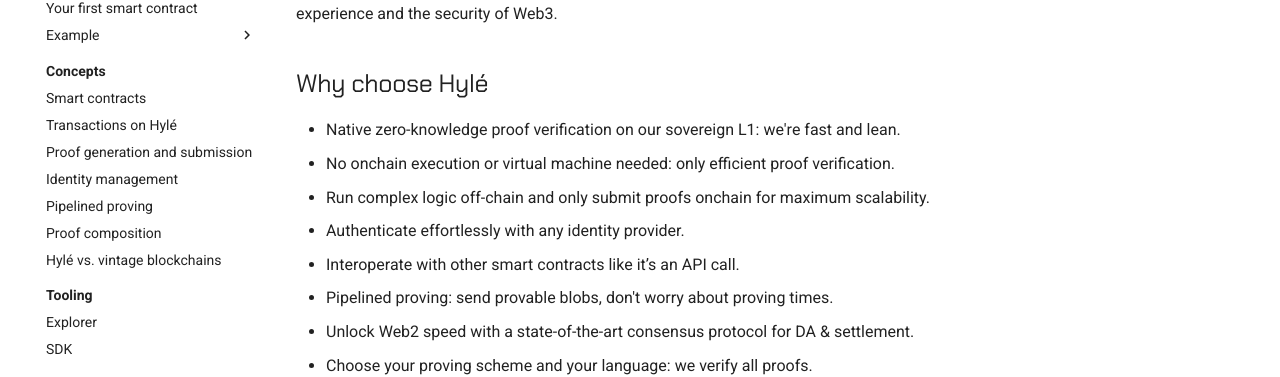
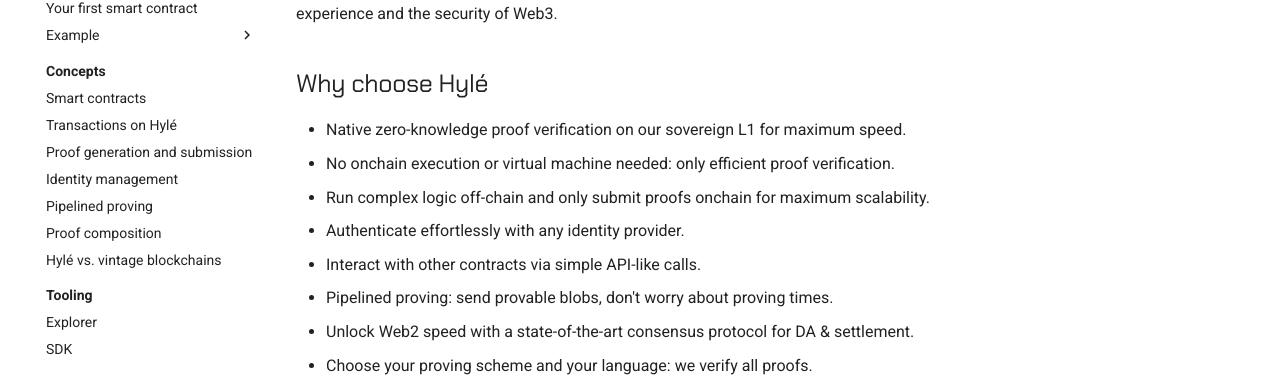
Before and after one commit to Hyle-org/devhub-hyle, an MkDocs documentation site: the page built from docs/introduction.md, in a window 1280 px wide and 900 px high. Shown: the part 246-623 px from the top of the window. Built offline with MkDocs 1.6.1 and Material for MkDocs 9.7.7, drawn with Linux system fonts in a browser that asks for light colours; plug-ins that fetch from the network failed and are left out; comment, search, counter and statistics services are not loaded.

Commit message:
small rephrase

```diff
--- a/docs/introduction.md
+++ b/docs/introduction.md
@@ -6,11 +6,11 @@
 
 ## Why choose Hylé
 
-- Native zero-knowledge proof verification on our sovereign L1: we're fast and lean.
+- Native zero-knowledge proof verification on our sovereign L1 for maximum speed.
 - No onchain execution or virtual machine needed: only efficient proof verification.
 - Run complex logic off-chain and only submit proofs onchain for maximum scalability.
 - Authenticate effortlessly with any identity provider.
-- Interoperate with other smart contracts like it’s an API call.
+- Interact with other contracts via simple API-like calls.
 - Pipelined proving: send provable blobs, don't worry about proving times.
 - Unlock Web2 speed with a state-of-the-art consensus protocol for DA & settlement.
 - Choose your proving scheme and your language: we verify all proofs.
```
